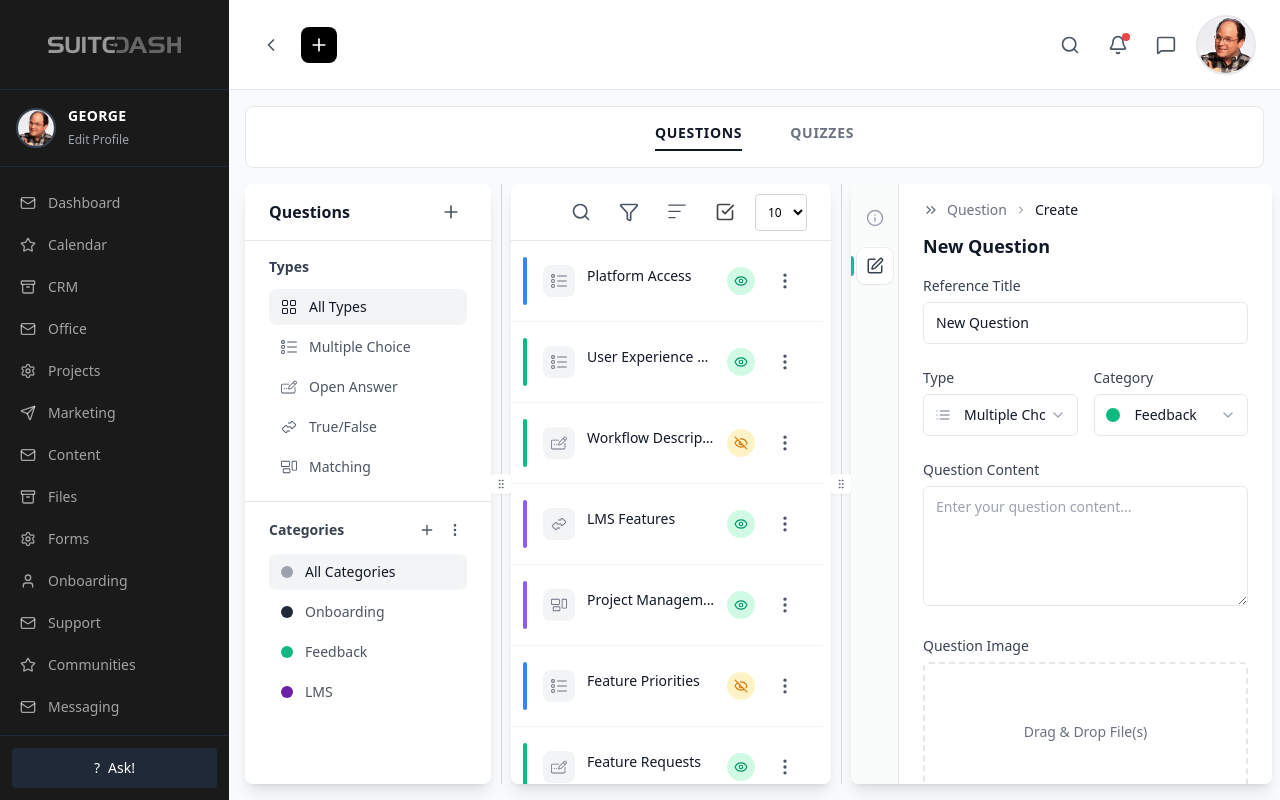
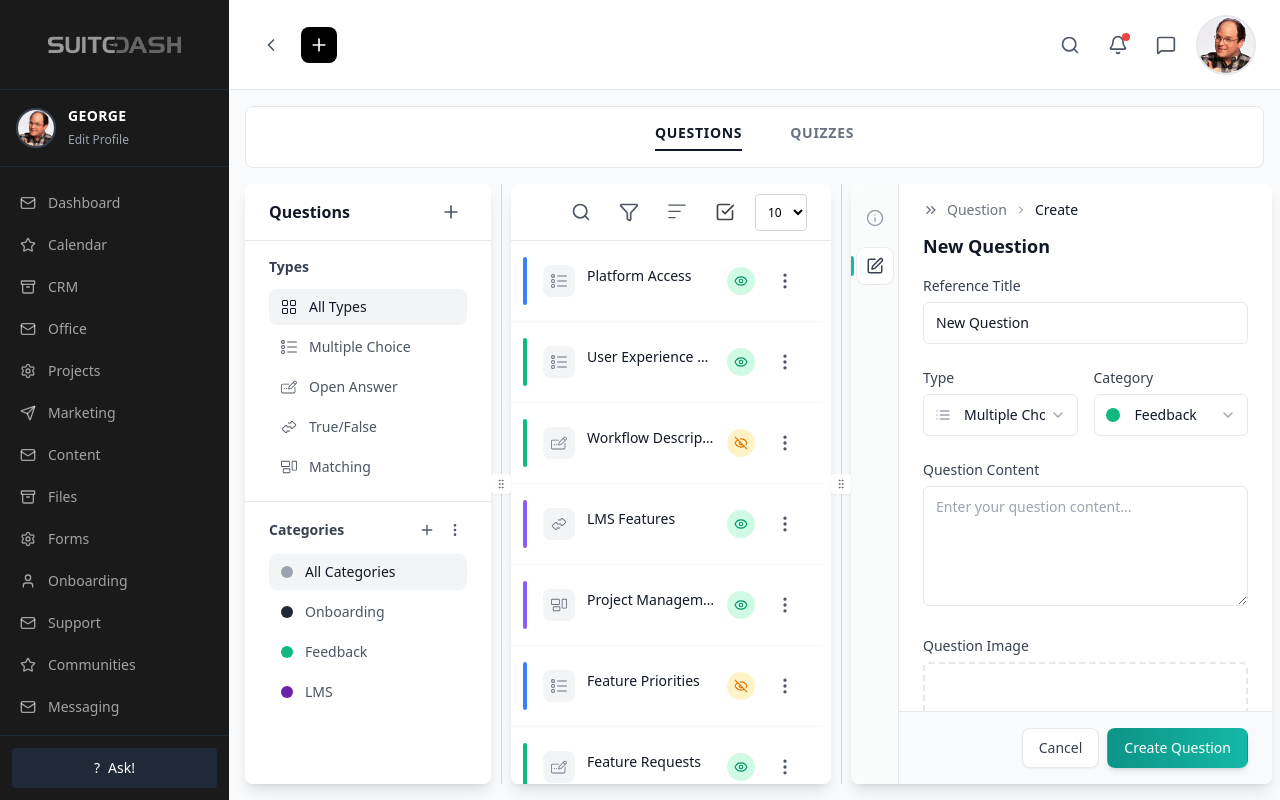
Before and after one commit to romanandrei62/Quizzes-, a React (Vite) app: page / in a window 1280 px wide. Both pictures are taken after a click on the button 319 px from the left and 44 px from the top of the page. Built offline with nearby package versions, Linux system fonts and the light colour scheme.

Commit message:
Add save functionality to Questions - complete CRUD operations

```diff
--- a/src/components/questions/QuestionDetail.tsx
+++ b/src/components/questions/QuestionDetail.tsx
@@ -37,6 +37,7 @@ interface QuestionDetailProps {
   question: Question | null;
   onClose: () => void;
   defaultTab?: 'info' | 'edit';
+  onSave?: (question: Question) => void;
 }
 const QUESTION_TYPES = [
 {
@@ -101,7 +102,8 @@ function formatDate(date: Date): string {
 export function QuestionDetail({
   question,
   onClose,
-  defaultTab
+  defaultTab,
+  onSave
 }: QuestionDetailProps) {
   const isNewQuestion = question?.id?.startsWith('new-') ?? false;
   const [activeTab, setActiveTab] = useState<'info' | 'edit'>(
@@ -603,6 +605,44 @@ export function QuestionDetail({
                 </div>
               </div>
             </div>
+
+            {/* Footer with Save/Cancel buttons */}
+            <div className="px-6 py-4 border-t border-gray-200 flex items-center justify-end gap-2 bg-gray-50">
+              <Button
+                variant="secondary"
+                onClick={() => {
+                  setActiveTab('info');
+                  // Reset form to original values
+                  setTitle(question?.title || 'New Question');
+                  setText(question?.text || '');
+                  setType(question?.type || 'multiple');
+                  setCategory(question?.category || 'feedback');
+                  setStatus(question?.status || 'draft');
+                  setOptions(question?.options || ['', '', '', '']);
+                }}
+              >
+                Cancel
+              </Button>
+              <Button
+                variant="primary"
+                onClick={() => {
+                  const updatedQuestion: Question = {
+                    id: question?.id || `q-${Date.now()}`,
+                    title,
+                    text,
+                    type,
+                    category,
+                    status,
+                    createdAt: question?.createdAt || new Date(),
+                    options: type === 'multiple' ? options : undefined
+                  };
+                  onSave?.(updatedQuestion);
+                  setActiveTab('info');
+                }}
+              >
+                {isNewQuestion ? 'Create Question' : 'Save Changes'}
+              </Button>
+            </div>
           </div>
         }
       </div>
--- a/src/components/questions/QuestionsContent.tsx
+++ b/src/components/questions/QuestionsContent.tsx
@@ -176,6 +176,8 @@ interface QuestionsContentProps {
   onTabChange: (tab: 'questions' | 'quizzes') => void;
   selectedQuestion: Question | null;
   onSelectQuestion: (question: Question) => void;
+  questions?: Question[];
+  setQuestions?: React.Dispatch<React.SetStateAction<Question[]>>;
 }
 export function QuestionsContent({
   selectedType,
@@ -183,9 +185,15 @@ export function QuestionsContent({
   activeTab,
   onTabChange,
   selectedQuestion,
-  onSelectQuestion
+  onSelectQuestion,
+  questions: propsQuestions,
+  setQuestions: propsSetQuestions
 }: QuestionsContentProps) {
-  const [questions, setQuestions] = useState<Question[]>(MOCK_QUESTIONS);
+  const [localQuestions, setLocalQuestions] = useState<Question[]>(MOCK_QUESTIONS);
+
+  // Use props questions if provided, otherwise use local state
+  const questions = propsQuestions || localQuestions;
+  const setQuestions = propsSetQuestions || setLocalQuestions;
   const [isLoading, setIsLoading] = useState(true);
   const [searchQuery, setSearchQuery] = useState('');
   const [sortBy, setSortBy] = useState('created_desc');
--- a/src/pages/QuestionsPage.tsx
+++ b/src/pages/QuestionsPage.tsx
@@ -64,6 +64,7 @@ export function QuestionsPage() {
     'info'
   );
   const [detailKey, setDetailKey] = useState(0);
+  const [questions, setQuestions] = useState<Question[]>([]);
 
   // Quiz-specific state
   const [selectedStatus, setSelectedStatus] = useState<string>('all');
@@ -171,9 +172,28 @@ export function QuestionsPage() {
     setDetailKey((prev) => prev + 1);
     setSelectedQuestion(newQuestion);
   };
+
   const handleSelectQuestion = (question: Question) => {
     setDetailDefaultTab('info');
     setDetailKey((prev) => prev + 1);
+    setSelectedQuestion(question);
+  };
+
+  const handleSaveQuestion = (question: Question) => {
+    setQuestions(prevQuestions => {
+      // Check if it's a new question or update
+      const existingIndex = prevQuestions.findIndex(q => q.id === question.id);
+      if (existingIndex >= 0) {
+        // Update existing question
+        const updated = [...prevQuestions];
+        updated[existingIndex] = question;
+        return updated;
+      } else {
+        // Add new question
+        return [question, ...prevQuestions];
+      }
+    });
+    // Update selectedQuestion to reflect saved state
     setSelectedQuestion(question);
   };
   return (
@@ -570,7 +590,9 @@ export function QuestionsPage() {
                 activeTab={activeTab}
                 onTabChange={setActiveTab}
                 selectedQuestion={selectedQuestion}
-                onSelectQuestion={handleSelectQuestion} />
+                onSelectQuestion={handleSelectQuestion}
+                questions={questions}
+                setQuestions={setQuestions} />
 
               }
               {activeTab === 'quizzes' &&
@@ -612,6 +634,7 @@ export function QuestionsPage() {
                 question={selectedQuestion}
                 onClose={() => setSelectedQuestion(null)}
                 defaultTab={detailDefaultTab}
+                onSave={handleSaveQuestion}
               />
             ) : (
               <QuizDetail
@@ -641,7 +664,8 @@ export function QuestionsPage() {
           key={`overlay-${detailKey}`}
           question={selectedQuestion}
           onClose={() => setSelectedQuestion(null)}
-          defaultTab={detailDefaultTab} />
+          defaultTab={detailDefaultTab}
+          onSave={handleSaveQuestion} />
 
         </div>
       }
```
